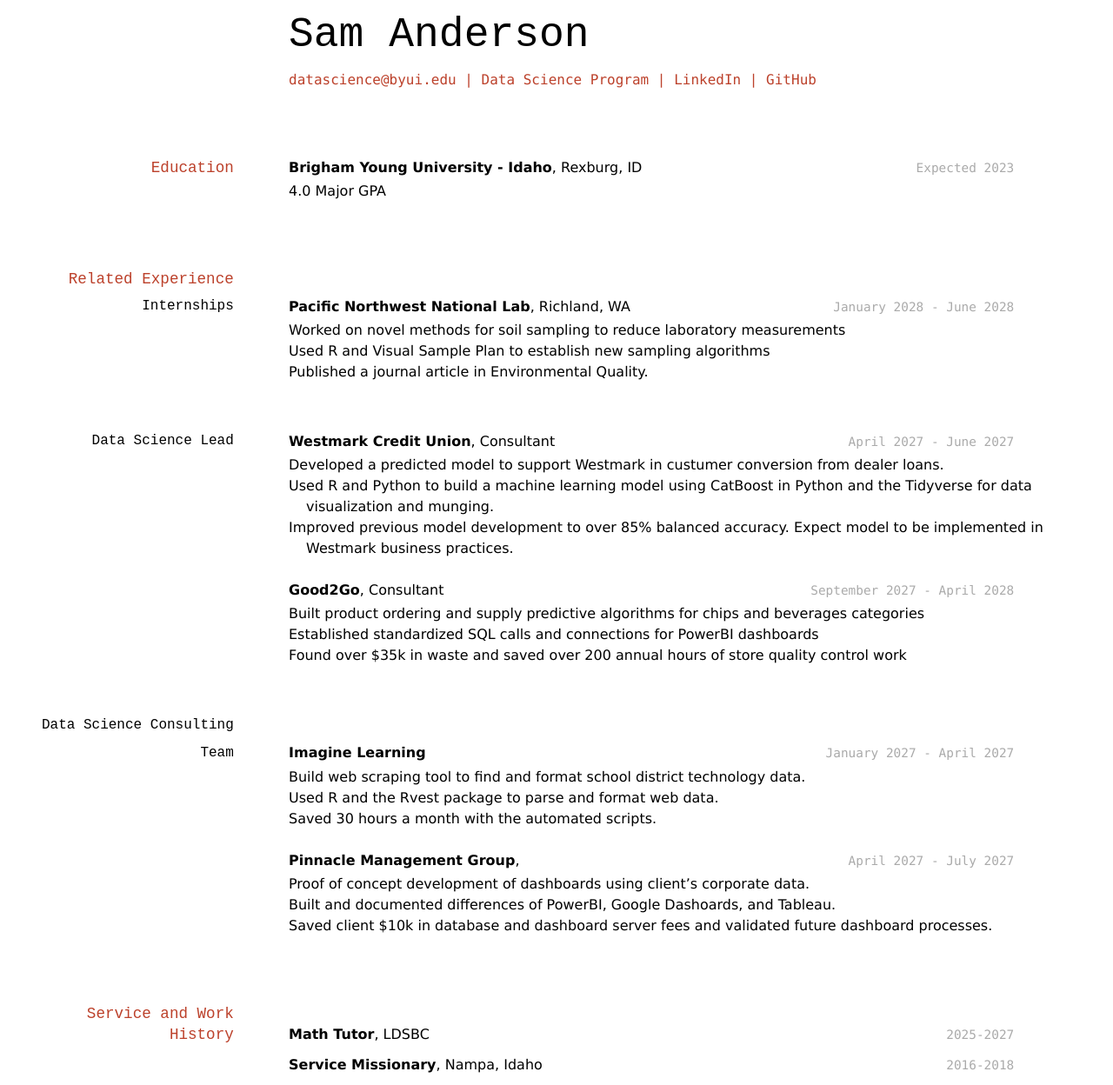
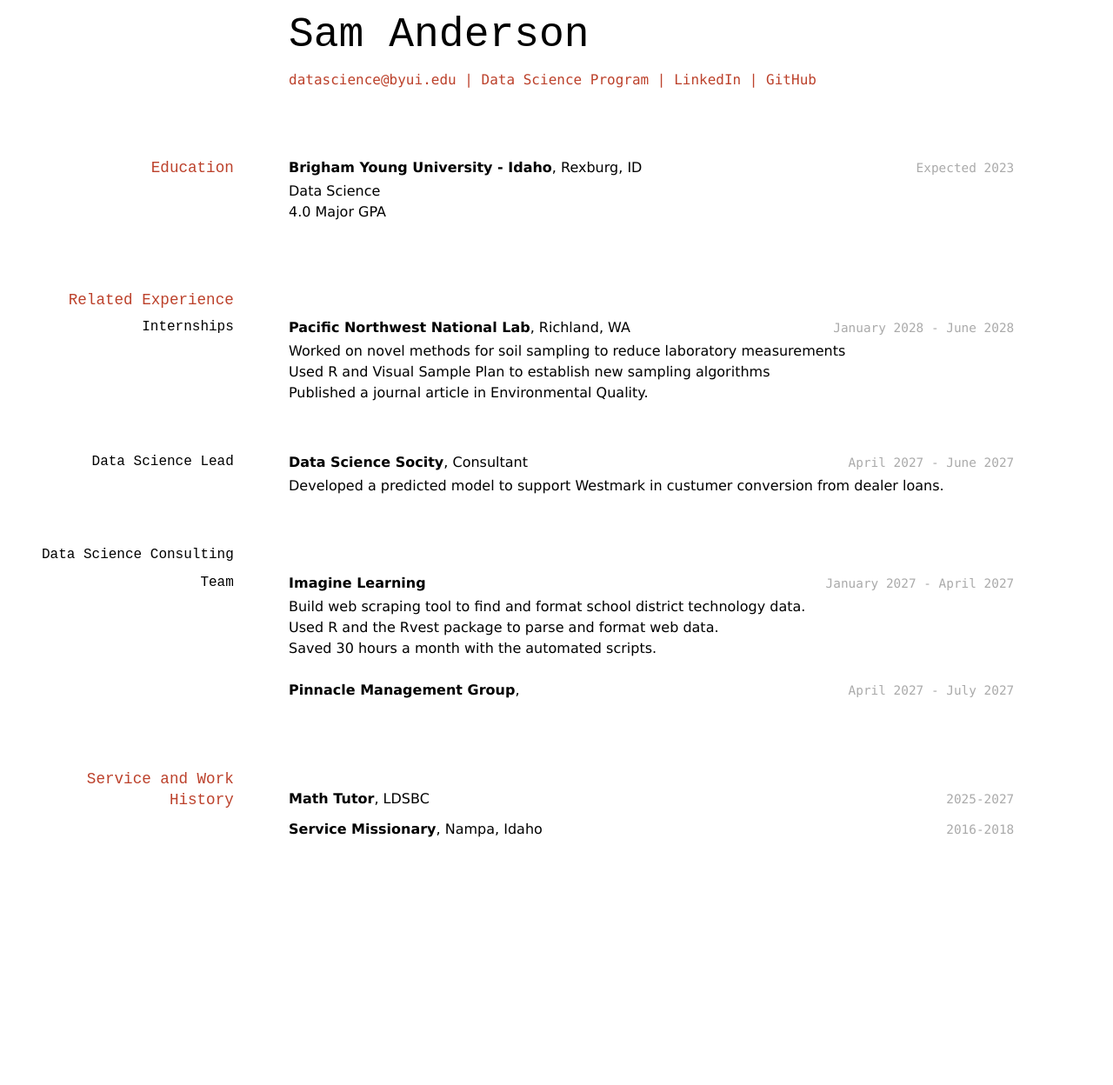
Before and after one commit to sanderson0398/Anderson-Samuel-Resume, a Jekyll site: the page built from docs/index.md, in a window 1280 px wide. Shown: the whole page at 87% size. Built offline with Jekyll 4.4.1, drawn with Linux system fonts in a browser that asks for light colours; after the commit the page ends 978 px from its top, so only the background shows below that.

Commit message:
Fixed education

```diff
--- a/docs/index.md
+++ b/docs/index.md
@@ -18,7 +18,7 @@ title: Sam Anderson's Resume
 
 `Expected 2023`
 __Brigham Young University - Idaho__, Rexburg, ID
-
+- Data Science
 - 4.0 Major GPA
 
 
@@ -36,18 +36,11 @@ __Pacific Northwest National Lab__, Richland, WA
 ### Data Science Lead
 
 `April 2027 - June 2027`
-__Westmark Credit Union__, Consultant
+__Data Science Socity__, Consultant
 
 - Developed a predicted model to support Westmark in custumer conversion from dealer loans.
-- Used R and Python to build a machine learning model using CatBoost in Python and the Tidyverse for data visualization and munging.
-- Improved previous model development to over 85% balanced accuracy. Expect model to be implemented in Westmark business practices.
+-
 
-`September 2027 - April 2028`
-__Good2Go__, Consultant
-
-- Built product ordering and supply predictive algorithms for chips and beverages categories
-- Established standardized SQL calls and connections for PowerBI dashboards
-- Found over $35k in waste and saved over 200 annual hours of store quality control work
 
 ### Data Science Consulting Team
 
@@ -60,10 +53,6 @@ __Imagine Learning__
 
 `April 2027 - July 2027`
 __Pinnacle Management Group__,
-
-- Proof of concept development of dashboards using client's corporate data.
-- Built and documented differences of PowerBI, Google Dashoards, and Tableau.
-- Saved client $10k in database and dashboard server fees and validated future dashboard processes.
 
 
 ## Service and Work History
```
